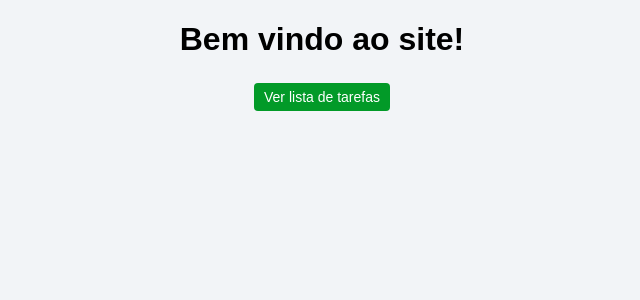
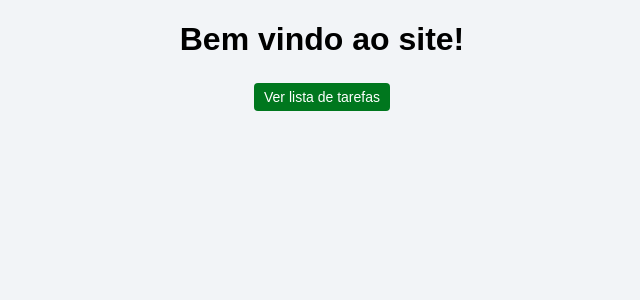
Before and after one commit to jgabriel5th/Trabalho-do-Coelho, a Django app: page / in a window 1280 px wide, with the pointer over the restyled element. Shown: the top 300 px of the page, without its empty margins (318-958 px from the left). Run offline with Django 5.2, Linux system fonts and the light colour scheme.

Commit message:
Adicionado um efeito no botão da home do site

```diff
--- a/static/css/style.css
+++ b/static/css/style.css
@@ -110,6 +110,13 @@ a {
     margin: 0 auto;
 }
 
+.btn-lista:hover {
+    background-color: rgb(0, 119, 30);
+    display: block;
+    width: fit-content;
+    margin: 0 auto;
+}
+
 body {
     font-family: Arial, Helvetica, sans-serif;
     background-color: #f2f4f7;
```
